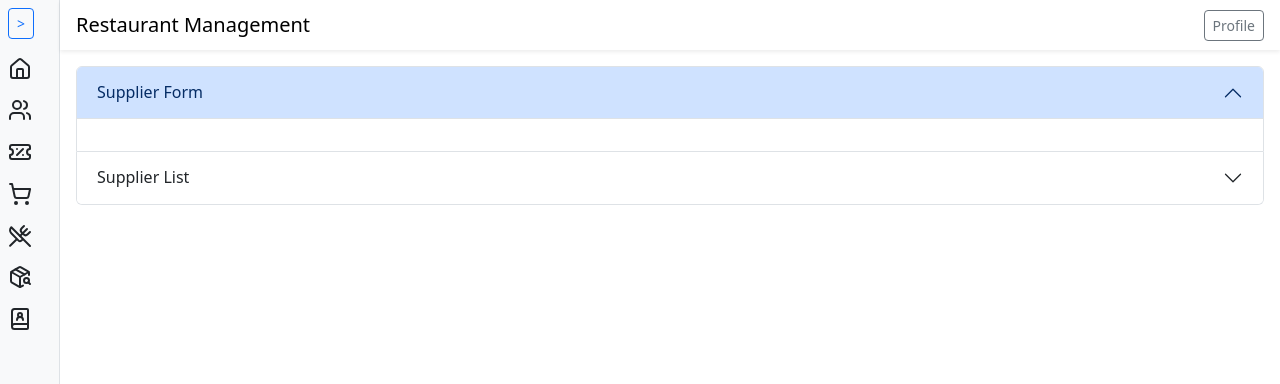
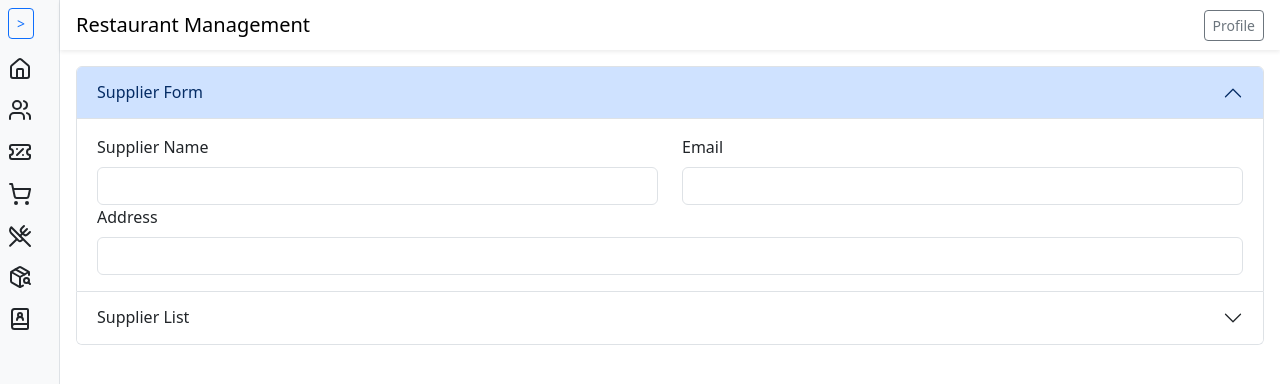
Before and after one commit to anjula576/restaurant-project, a React (Vite) app in the folder frontend/restaurant-frontend/: page /supplier in a window 1280 px wide. Shown: the top 384 px of the page. Built offline with nearby package versions, Linux system fonts and the light colour scheme; no server answers.

Commit message:
while developing the supplier module

```diff
--- a/frontend/restaurant-frontend/src/pages/Supplier.tsx
+++ b/frontend/restaurant-frontend/src/pages/Supplier.tsx
@@ -5,6 +5,25 @@ import DataTable from "../components/DataTable";
 function Supplier(){
 
     const [supplier, setSupplier] = useState<any[]>([])
+
+    // this is usedstate function
+    // this is used to store the form data when add new supplier or edit the supplier
+    //  speciality in here is mentied the initial values of the form fields in the useState function
+        const [customer, setCustomer] = useState<{
+            id: number | null;
+            name: string;
+            email: string;
+            mobileno: string;
+            address:string;
+            status: string | boolean;
+        }>({
+            id:null,
+            name: "",
+            email: "",
+            mobileno: "",
+            address: "",
+            status: "",
+        })
 
 
 
@@ -36,6 +55,23 @@ function Supplier(){
             {title: "Address", property: "address"},
         ];
 
+
+        const formErrors = () => {
+            let errors = "";
+
+            if(supplier.name === ""){
+                errors += "Supplier name is required. ";
+            }
+
+            if(supplier.email === ""){
+               errors += "Email is required. ";
+            }
+            if(supplier.address === ""){
+                errors += "Address is required. ";
+            }
+
+            return errors;
+        }
         const editBtn = (id: any) => {
             console.log("Edit supplier:", id);
         }
@@ -74,7 +110,22 @@ function Supplier(){
       <div className="accordion-body">
 {/* Supplier Form */}
         <form>
-
+            <div className="row">
+                <div className="col-md-6">
+                    <label htmlFor="supplierName" className="form-label">Supplier Name</label>
+                    <input type="text" className="form-control" id="supplierName" />
+                </div>
+                <div className="col-md-6">
+                    <label htmlFor="supplierEmail" className="form-label">Email</label>
+                    <input type="email" className="form-control" id="supplierEmail" />
+                </div>
+            </div>
+            <div className="row">
+                <div className="col-md-12">
+                    <label htmlFor="supplierAddress" className="form-label">Address</label>
+                    <input type="text" className="form-control" id="supplierAddress" />
+                </div>
+            </div>
         </form>
       </div>
     </div>
```
Also changed, not shown: frontend/restaurant-frontend/src/pages/Customer.tsx (+5 -2 lines), 1 other file (tests, documents, lock files or other folders).
